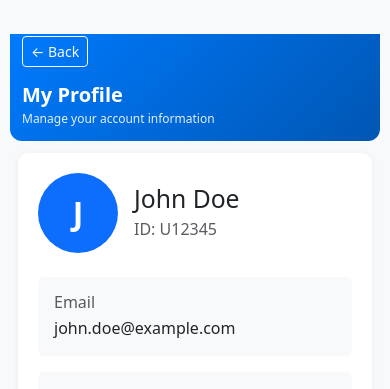
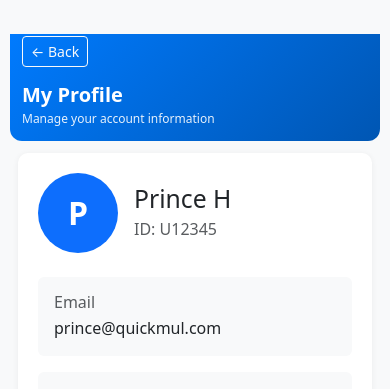
Before and after one commit to hodalor/cedLoan_webMobile, a React (Create React App) app: page /profile in a window 390 px wide. Shown: the top 389 px of the page. Built offline with nearby package versions, Linux system fonts and the light colour scheme; sample sign-in values are in the browser's storage.

Commit message:
refactor(Profile): update mock user data and form layout
Update mock user profile data to reflect new user information.
Modify PersonalInfo form layout to use full width for all input fields
instead of multi-column layout for better mobile responsiveness.

```diff
--- a/src/pages/Profile/Profile.js
+++ b/src/pages/Profile/Profile.js
@@ -12,8 +12,8 @@ const Profile = () => {
     setTimeout(() => {
       const mockUser = {
         id: 'U12345',
-        name: 'John Doe',
-        email: 'john.doe@example.com',
+        name: 'Prince H',
+        email: 'prince@quickmul.com',
         phone: '+233 50 123 4567',
         idVerified: true,
         accountCreated: new Date(2023, 5, 10),
--- a/src/pages/Register/PersonalInfo.js
+++ b/src/pages/Register/PersonalInfo.js
@@ -96,7 +96,7 @@ const PersonalInfo = () => {
 
                 <form onSubmit={handleSubmit}>
                   <div className="row mb-3">
-                    <div className="col-md-6">
+                    <div className="col-md-12">
                       <div className="mb-3">
                         <label className="form-label fw-medium text-dark">
                           First Name *
@@ -113,7 +113,7 @@ const PersonalInfo = () => {
                       </div>
                     </div>
 
-                    <div className="col-md-6">
+                    <div className="col-md-12">
                       <div className="mb-3">
                         <label className="form-label fw-medium text-dark">
                           Last Name *
@@ -218,7 +218,7 @@ const PersonalInfo = () => {
                   </div>
 
                   <div className="row mb-3">
-                    <div className="col-md-4">
+                    <div className="col-md-12">
                       <div className="mb-3">
                         <label className="form-label fw-medium text-dark">
                           City *
@@ -235,7 +235,7 @@ const PersonalInfo = () => {
                       </div>
                     </div>
 
-                    <div className="col-md-4">
+                    <div className="col-md-12">
                       <div className="mb-3">
                         <label className="form-label fw-medium text-dark">
                           State *
@@ -252,7 +252,7 @@ const PersonalInfo = () => {
                       </div>
                     </div>
 
-                    <div className="col-md-4">
+                    <div className="col-md-12">
                       <div className="mb-3">
                         <label className="form-label fw-medium text-dark">
                           Postal Code
```
